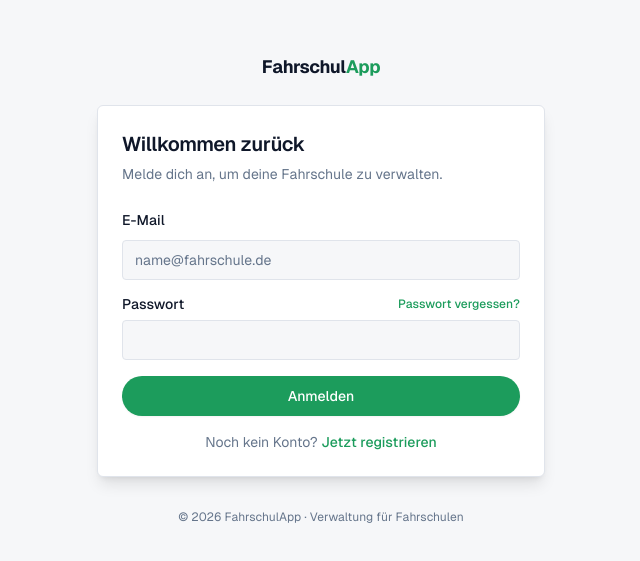
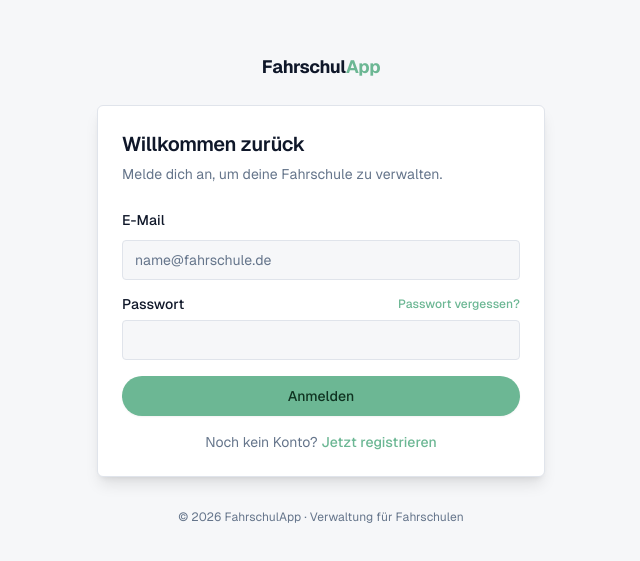
Before and after one commit to meysingtv/naava-media, a Next.js app: page /auth/login in a window 1280 px wide. Shown: the part 111-672 px from the top of the page, without its empty margins (319-959 px from the left). Built offline with nearby package versions, Linux system fonts and the light colour scheme.

Commit message:
Akzentfarbe auf helles Grün (#63B08C) + dunkle Button-Schrift
Markenakzent (--primary/--ring) auf den helleren Grünton gesetzt;
primary-foreground auf dunkles Grün, damit Buttons/aktive Elemente lesbar
bleiben.

https://claude.ai/code/session_01SLhREvuLjiee512FKLama7

```diff
--- a/app/globals.css
+++ b/app/globals.css
@@ -15,9 +15,9 @@
     --popover: 0 0% 100%;
     --popover-foreground: 222 47% 11%;
 
-    /* Primär: Markenakzent (RGB 28,158,94) */
-    --primary: 150 70% 36%;
-    --primary-foreground: 0 0% 100%;
+    /* Primär: Markenakzent (#63B08C, hell) – dunkle Schrift für Lesbarkeit */
+    --primary: 152 34% 57%;
+    --primary-foreground: 150 55% 13%;
 
     --secondary: 216 24% 95%;
     --secondary-foreground: 222 47% 11%;
@@ -38,7 +38,7 @@
 
     --border: 216 20% 90%;
     --input: 216 20% 90%;
-    --ring: 150 70% 36%;
+    --ring: 152 34% 57%;
 
     --radius: 0.375rem;
   }
```
